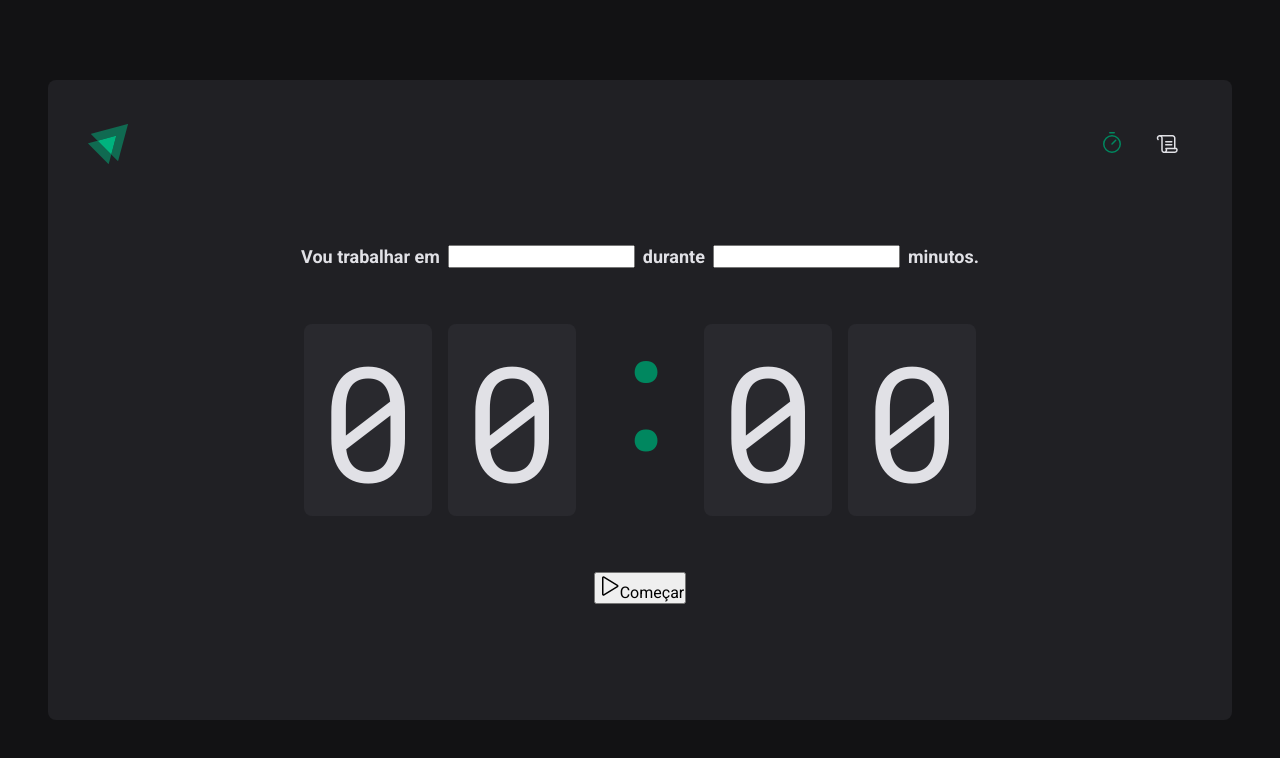
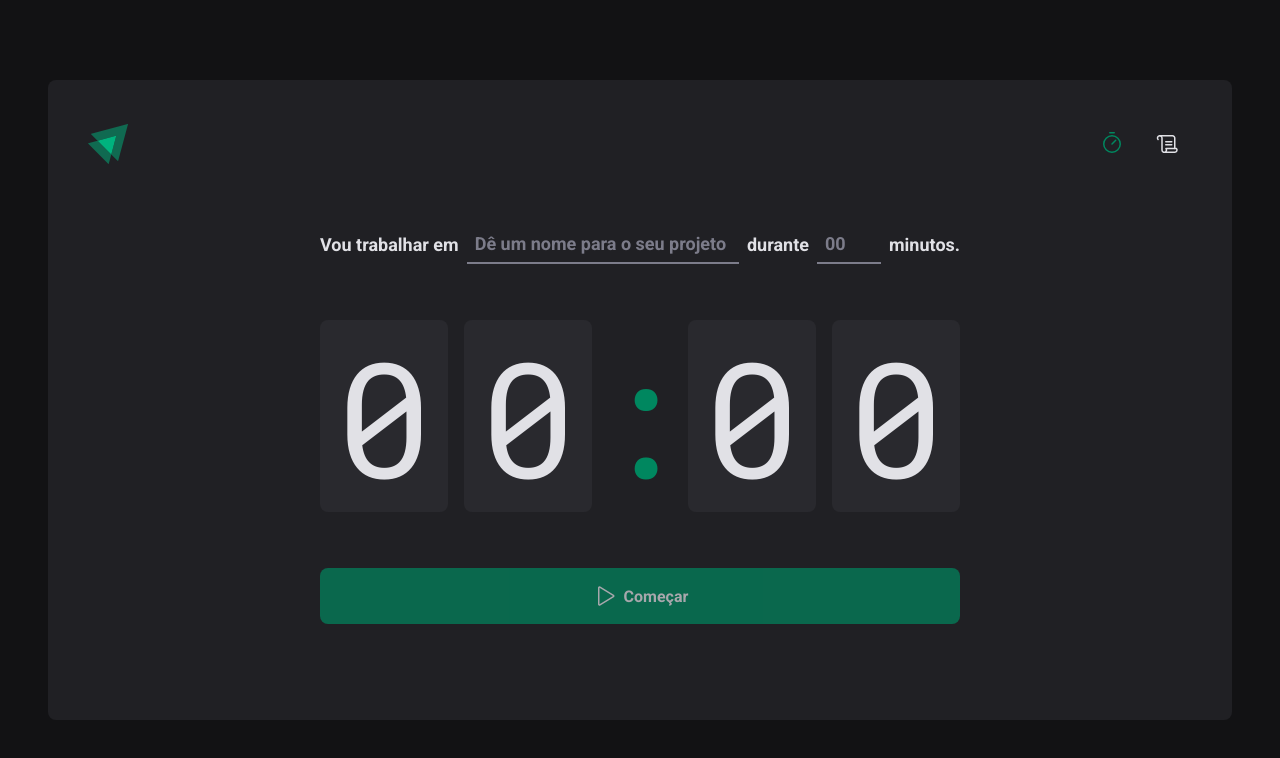
Before and after one commit to g-Trevisan/ignite-timer, a React (Vite) app: page / in a window 1280 px wide. Shown: the top 758 px of the page. Built offline with nearby package versions, Linux system fonts and the light colour scheme.

Commit message:
finalizaçao da home

```diff
--- a/src/pages/Home/index.tsx
+++ b/src/pages/Home/index.tsx
@@ -1,5 +1,13 @@
 import { Play } from "phosphor-react";
-import { CountdownContainer, FormContainer, HomeContainer, Separator } from "./styles";
+import {
+  CountdownContainer,
+  FormContainer,
+  HomeContainer,
+  MinutesAmountInput,
+  Separator,
+  StartCountdownButton,
+  TaskInput,
+} from "./styles";
 
 export function Home() {
   return (
@@ -7,10 +15,14 @@
       <form action="">
         <FormContainer>
           <label htmlFor="">Vou trabalhar em</label>
-          <input id="task" />
+          <TaskInput id="task" placeholder="Dê um nome para o seu projeto" />
 
           <label htmlFor="">durante</label>
-          <input type="number" id="minutesAmount" />
+          <MinutesAmountInput
+            type="number"
+            id="minutesAmount"
+            placeholder="00"
+          />
 
           <span>minutos.</span>
         </FormContainer>
@@ -23,10 +35,10 @@
           <span>0</span>
         </CountdownContainer>
 
-        <button type="submit">
-            <Play size={24}/>
-            Começar
-        </button>
+        <StartCountdownButton disabled type="submit">
+          <Play size={24} />
+          Começar
+        </StartCountdownButton>
       </form>
     </HomeContainer>
   );
--- a/src/pages/Home/styles.ts
+++ b/src/pages/Home/styles.ts
@@ -46,12 +46,69 @@
     }
 `;
 
+const BaseInput = styled.input`
+    background: transparent;
+    height: 2.5rem;
+    border: 0;
+    border-bottom: 2px solid ${(props) => props.theme['gray-500']};
+    font-weight: bold;
+    font-size: 1.125rem;
+    padding: 0 0.5rem;
+    color: ${(props) => props.theme['gray-100']};
+
+    &::placeholder{
+        color: ${(props) => props.theme['gray-500']};
+    }
+
+    &:focus{
+        box-shadow: none;
+        border-color: ${(props) => props.theme['green-500']};;
+    }
+`;
+
+export const TaskInput = styled(BaseInput)`
+    flex: 1;
+`;
+
+export const MinutesAmountInput = styled(BaseInput)`
+    width: 4rem;
+`;
+
 export const Separator = styled.div`
-    /* padding: 2rem 0; */
+    padding: 2rem 0;
     color: ${props => props.theme['green-500']};
 
-    /* width: 4rem; */
-    /* overflow: hidden; */
-    /* display: flex; */
-    /* justify-content: center; */
+    width: 4rem;
+    overflow: hidden;
+    display: flex;
+    justify-content: center;
 `;
+
+export const StartCountdownButton = styled.button`
+    width: 100%;
+    border: 0;
+    padding: 1rem;
+    border-radius: 8px;
+
+    display: flex;
+    align-items: center;
+    justify-content: center;
+
+    gap: 0.5rem;
+    font-weight: bold;
+
+    cursor: pointer;
+
+    background: ${props => props.theme['green-500']};
+    color: ${props => props.theme['gray-100']};
+
+    &:disabled {
+        opacity: 0.7;
+        cursor: not-allowed;
+    }
+
+    &:not(:disabled)hover {
+        background: ${props => props.theme['green-700']};;
+    }
+
+`;
```
